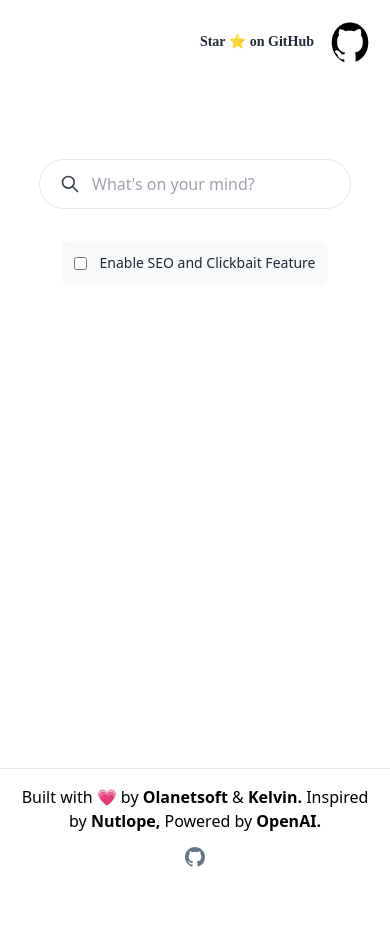
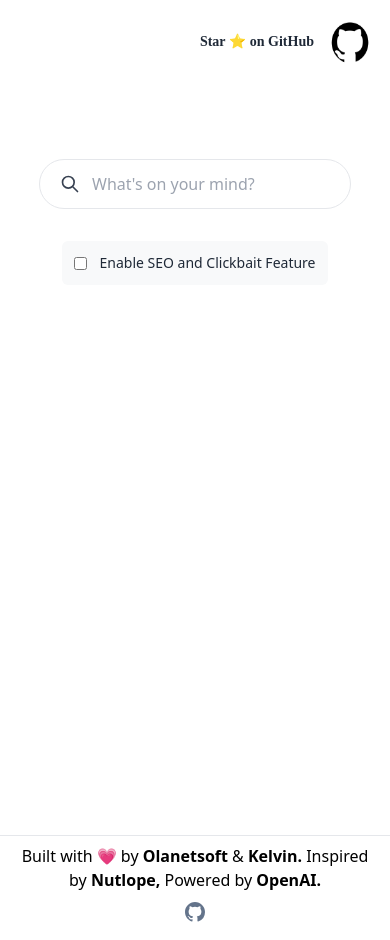
Before and after one commit to Olanetsoft/article-idea-generator, a Next.js app: page / in a window 390 px wide. Before the commit the page ends 885 px from the top, so only its background shows below. Built offline with nearby package versions, Linux system fonts and the light colour scheme.

Commit message:
FIx: Overlapping

```diff
--- a/components/Footer.tsx
+++ b/components/Footer.tsx
@@ -4,7 +4,7 @@ export default function Footer() {
   return (
 
     <footer
-      className="text-center border-t h-16 sm:h-12 w-full sm:pt-2 pt-4 mt-5 flex sm:flex-row flex-col justify-between items-center px-3 space-y-3 sm:mb-0 mb-3"
+      className="text-center border-t h-2 sm:h-12 w-full sm:pt-2 pt-2 flex sm:flex-row flex-col justify-between items-center px-3 space-y-2 sm:mb-0"
       style={{
         position: "absolute",
         bottom: "0",
```
